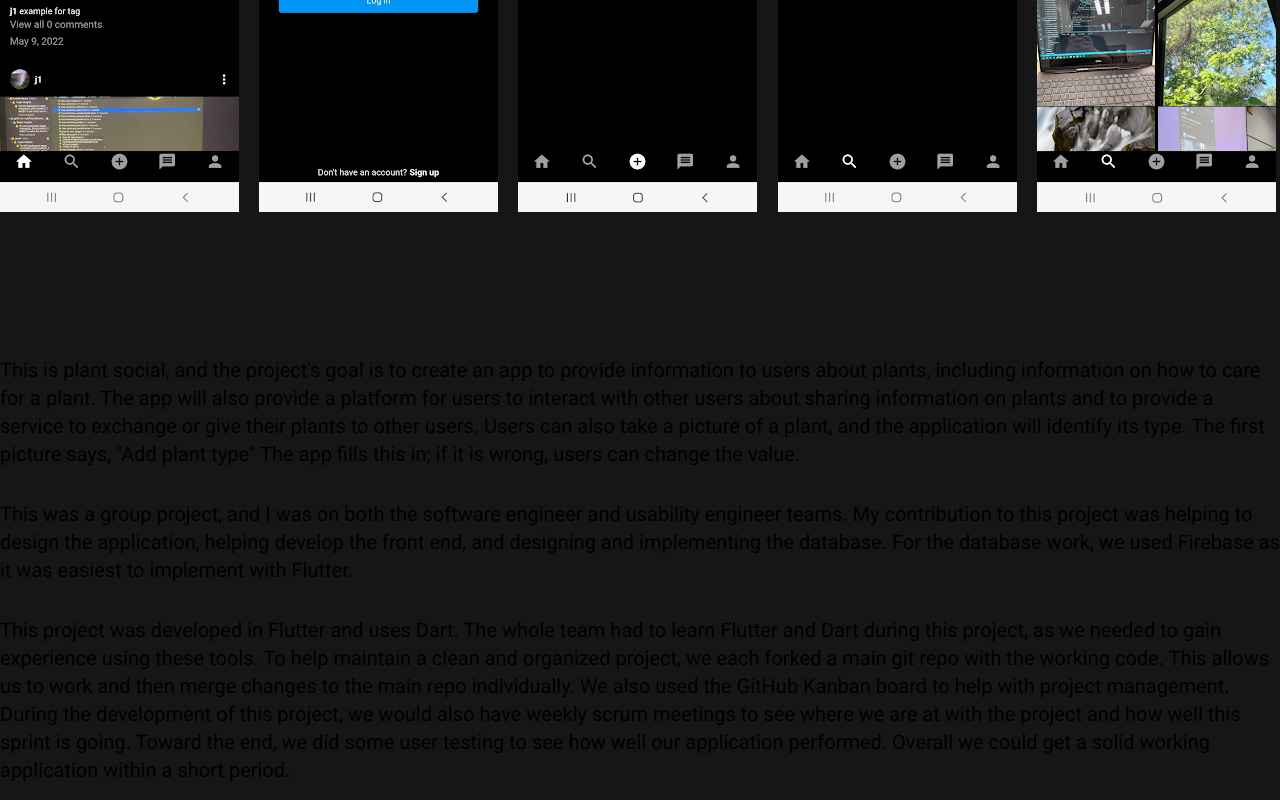
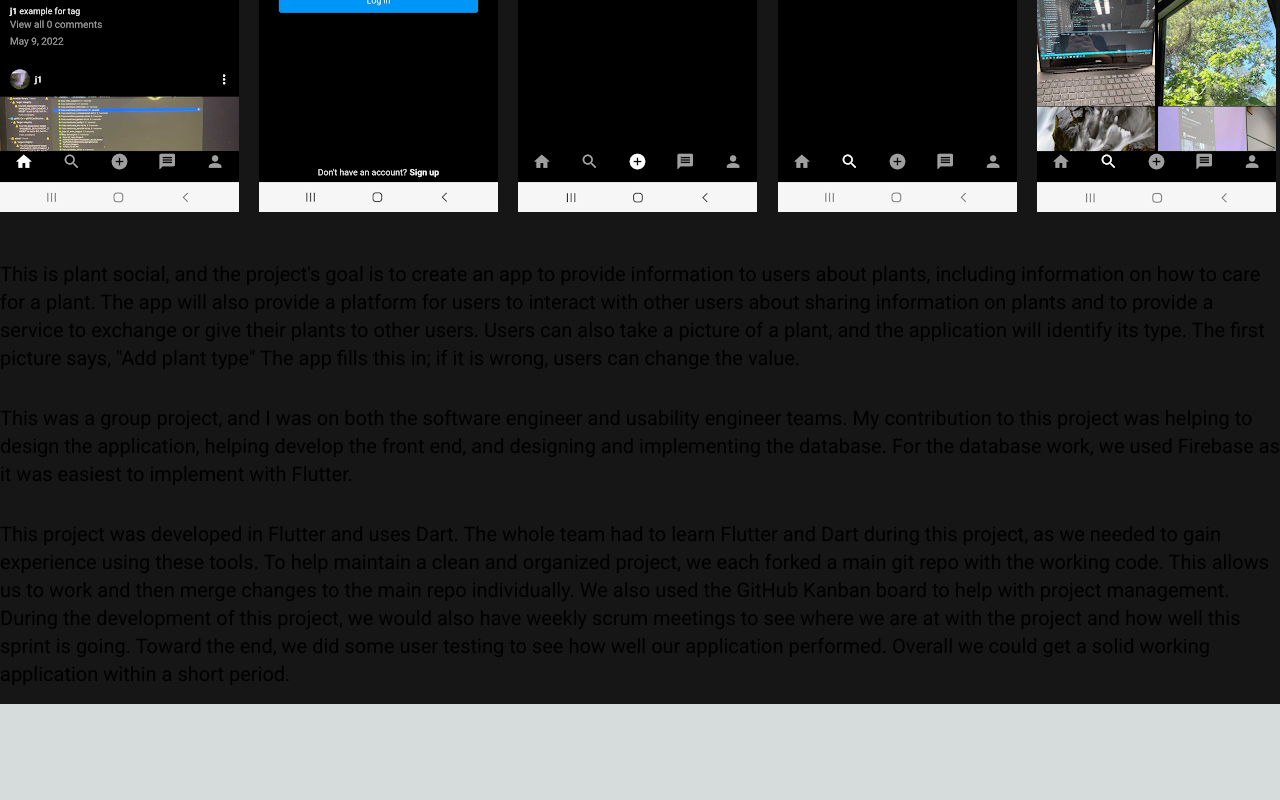
Before and after one commit to jtmacoco/personal_website, a Next.js app in the folder personal_websit_v2/: page /plantSocial in a window 1280 px wide. Shown: the part 512-1312 px from the top of the page. After the commit the page ends 1216 px from the top, so only its background shows below. Built offline with nearby package versions, Linux system fonts and the light colour scheme.

Commit message:
fixed sizing issues

```diff
--- a/personal_websit_v2/app/components/navbar.tsx
+++ b/personal_websit_v2/app/components/navbar.tsx
@@ -14,7 +14,7 @@ export default function Navbar() {
     const scrollToSection = (id: string): void => {
         const section = document.getElementById(id) as HTMLElement | null;
         if (section) {
-            const y = section.getBoundingClientRect().top + window.scrollY + 20
+            const y = section.getBoundingClientRect().top + window.scrollY + 10
             window.scrollTo({top: y, behavior: 'smooth'});
         }
         window.history.pushState(null, '', `#${id}`)//changes the url to the section id
--- a/personal_websit_v2/app/plantSocial/page.tsx
+++ b/personal_websit_v2/app/plantSocial/page.tsx
@@ -3,10 +3,8 @@ import PlantSocial from "./plant-social";
 export default function Page() {
     return (
         <>
-            <main className="bg-background bg-cover min-h-screen   ">
                 <NavbarPages />
                 <PlantSocial />
-            </main>
         </>
     )
 }
--- a/personal_websit_v2/app/plantSocial/plant-social.tsx
+++ b/personal_websit_v2/app/plantSocial/plant-social.tsx
@@ -5,7 +5,7 @@ import { plant_social_info } from "../constants/info";
 import { motion } from "framer-motion"
 export default function PlantSocial() {
     return (
-        <main>
+        <main className="bg-background h-screen">
             <div
                 className="relative pl-4 sm:pl-10 top-20 sm:top-24 ">
                 <motion.h1
@@ -21,10 +21,10 @@ export default function PlantSocial() {
             <div className="absolute top-4 sm:top-12 left-12 sm:left-44">
                 <Plant />
             </div>
-            <div className="container mx-auto h-min-screen">
+            <div className="mx-auto" >
                 {plant_social_info.map((info, index) => (
                     <div key={index}>
-                        <div className="sm:px-0 px-4 grid grid-cols-3 sm:grid-cols-5 gap-4 flex items-center justify-center mx-auto relative top-28">
+                        <div className="container sm:px-0 px-4 grid grid-cols-3 sm:grid-cols-5 gap-4 flex items-center justify-center mx-auto relative top-28">
                             {info.images.map((image) => (
                                 <motion.div
                                 whileHover={{scale:1.3}}
@@ -35,9 +35,9 @@ export default function PlantSocial() {
                                 </motion.div>
                             ))}
                         </div>
-                        <div className="flex flex-col relative top-36 sm:top-60 bg-background">
+                        <div className="bg-background flex flex-col relative top-36 sm:top-58 mx-auto items-center">
                             {info.desc.map((d, d_index) => (
-                                <p key={d_index} className="sm:px-0 px-4 py-4 text-xl">
+                                <p key={d_index} className="container bg-background sm:px-0 px-4 py-4 text-xl">
                                     {d}
                                 </p>
                             ))}
--- a/personal_websit_v2/app/projects/projectsPage.tsx
+++ b/personal_websit_v2/app/projects/projectsPage.tsx
@@ -12,15 +12,15 @@ export default function ProjectsPage() {
         }
     }
     return (
-        <main className="bg-background relative ">
-            <h1 className="pl-4 pb-4 pt-4 sm:pt-0 sm:pb-0 sm:pl-10 top-16 sm:top-24 sm:text-4xl">
+        <main className="bg-background bg-screen relative min-h-screen pb-4 ">
+            <h1 className="pl-4 pb-4 pt-4 sm:pt-8 sm:pb-0 sm:pl-10 top-16 sm:top-24 sm:text-4xl">
                 Projects
                 <div className="bg-white h-[4px] w-full" />
             </h1>
-            <div className="flex sm:items-center sm:justify-center sm:h-screen">
+            <div className="pt-2 sm:pt-20 flex items-center justify-center ">
                 <div className="grid grid-cols-1 sm:grid-cols-3 gap-4 container px-2">
                     {projects.map((proj, index) => (
-                        <ul key={index} className={`relative sm:block border border-white h-[490px] lg:h-[500px]`}>
+                        <ul key={index} className={`relative sm:block border border-white h-[510px]`}>
                             <li id="proj images" key={proj.title}>
                                 <Link href={`${proj.href}`} target="_blank">
                                     <Image src={proj.src} alt={proj.title} className={` `} />
--- a/personal_websit_v2/app/sections/Projects.tsx
+++ b/personal_websit_v2/app/sections/Projects.tsx
@@ -17,6 +17,7 @@ export default function Projects() {
                 Projects
                 <div className="bg-white h-[4px] w-full" />
             </h1>
+            <div className="relative top-1/4">
                 <div id="view more button" className="relative top-1/4 sm:top-1/3 container flex items-center justify-center mx-auto gap-4  ">
                     <div className=" absolute right-2 bottom-[85%] pb-24 ">
                         <a href="/projects" className="relative inline-flex items-center justify-center p-4 px-3 py-2 overflow-hidden font-medium text-indigo-600 transition duration-300 ease-out border-2 border-purple-500  shadow-md group">
@@ -27,8 +28,8 @@ export default function Projects() {
                             <span className="relative invisible">Button Text</span>
                         </a>
                     </div>
-                {projects.slice(0, 3).map((proj,index) => (
-                    <ul key={index} className={`sm:${index < 3 ? "block": "hidden"} ${index < 1 ? "block":"hidden"} border border-white h-[502px] sm:h-[550px] w-[400px] sm:w-[900px]`}>
+                    {projects.slice(0, 3).map((proj, index) => (
+                        <ul key={index} className={`sm:${index < 3 ? "block" : "hidden"} ${index < 1 ? "block" : "hidden"} border border-white h-[495px] 2xl:h-[550px] w-[400px] sm:w-[900px]`}>
                             <li id="proj images" key={proj.title}>
                                 <Link href={`${proj.href}`} target="_blank">
                                     <Image src={proj.src} alt={proj.title} className={` `} />
@@ -55,6 +56,7 @@ export default function Projects() {
                         </ul>
                     ))}
                 </div>
+            </div>
         </main>
     )
 }
--- a/personal_websit_v2/app/sections/Skills.tsx
+++ b/personal_websit_v2/app/sections/Skills.tsx
@@ -17,7 +17,7 @@ export default function skills() {
                 <div className="bg-white h-[4px] w-full"></div>
             </h1>
             <div className="container flex items-center justify-center mx-auto h-screen">
-                <ul className="grid grid-cols-3 grid-rows-2 sm:grid-cols-4 pt-24 sm:pt-0 sm:grid-rows-4 gap:2 sm:gap-28 ">
+                <ul className="grid grid-cols-3 grid-rows-2 sm:grid-cols-4 pt-24 sm:pt-0 sm:grid-rows-4 gap:2 sm:gap-x-28 lg:gap-y-4 2xl:gap-40 ">
                     {skill.map((s, index) => (
                         <motion.li
                             variants={fadInVariants}
```
Lines whose indentation alone changed are shown as unchanged.
